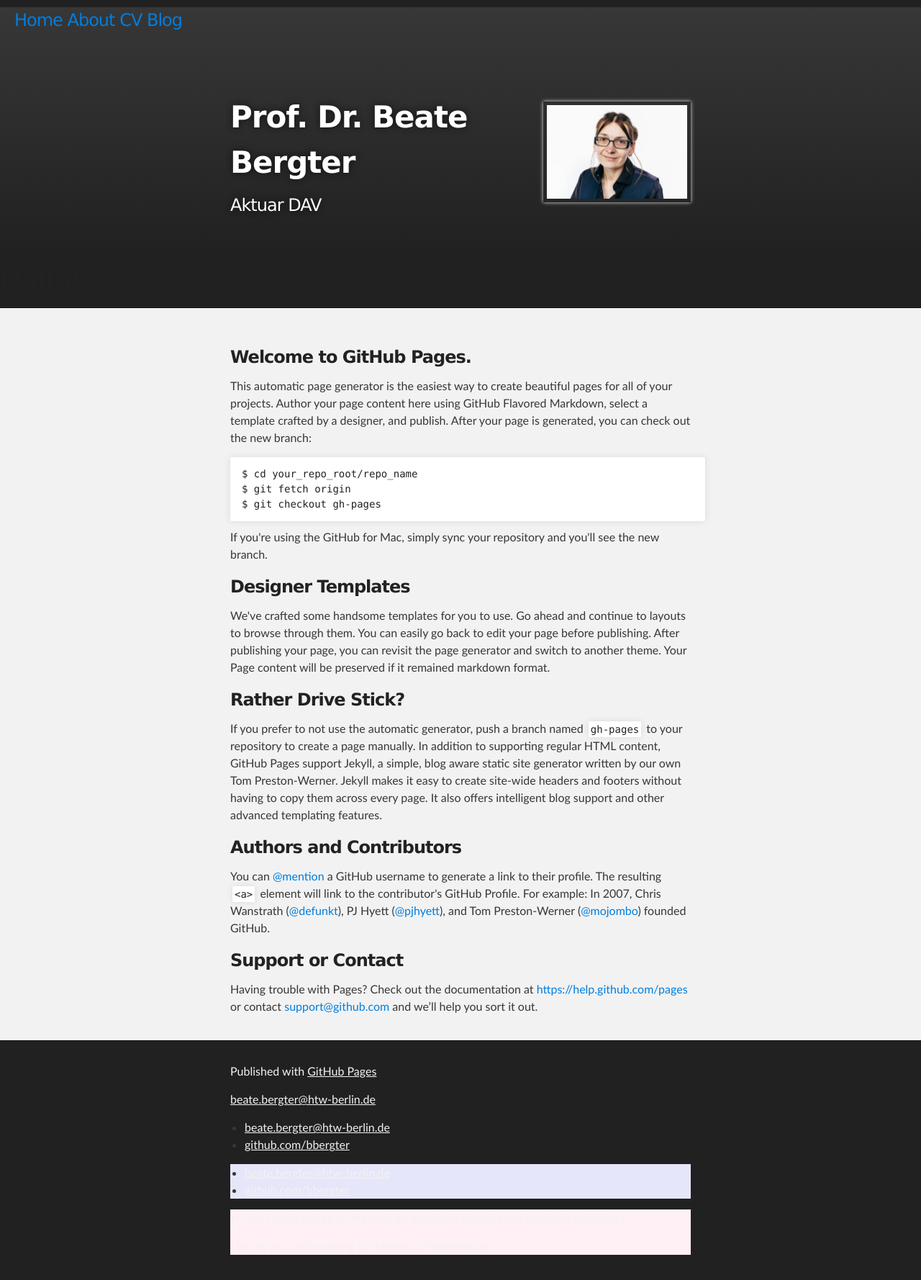
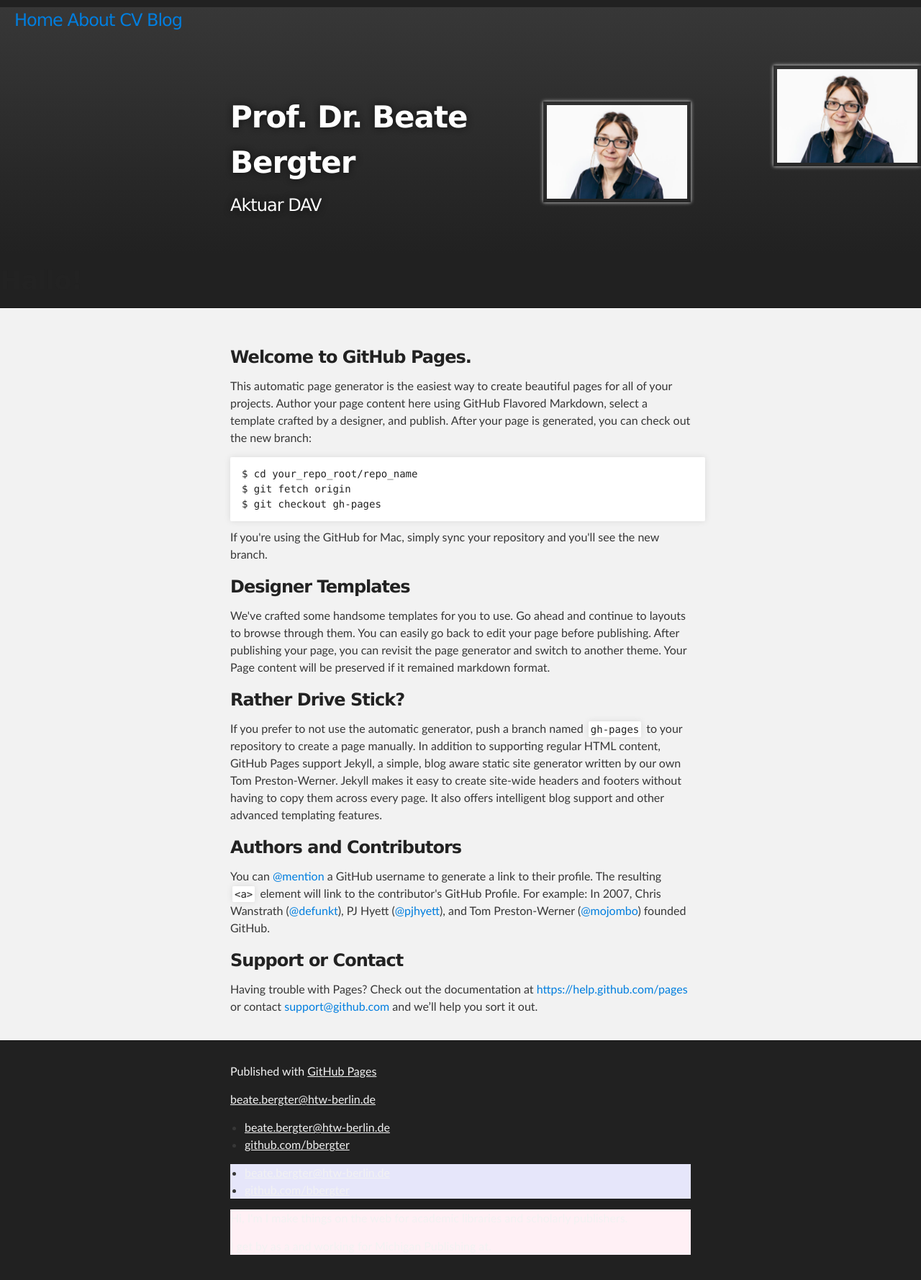
Before and after one commit to bbergter/bbergter, a Jekyll site: the page index.html, which Jekyll copies as it is, in a window 1280 px wide. Shown: the whole page at 72% size. Built offline with Jekyll 4.4.1, drawn with Linux system fonts in a browser that asks for light colours.

Commit message:
Update index.html

```diff
--- a/index.html
+++ b/index.html
@@ -35,7 +35,7 @@
         		<a href="/blog">Blog</a>
        	</nav> </h2>
 
-
+          <img alt="moi" src="moi.jpg" height="130" align="right" hspace="2" >
 
         <header class="inner">
 
```
